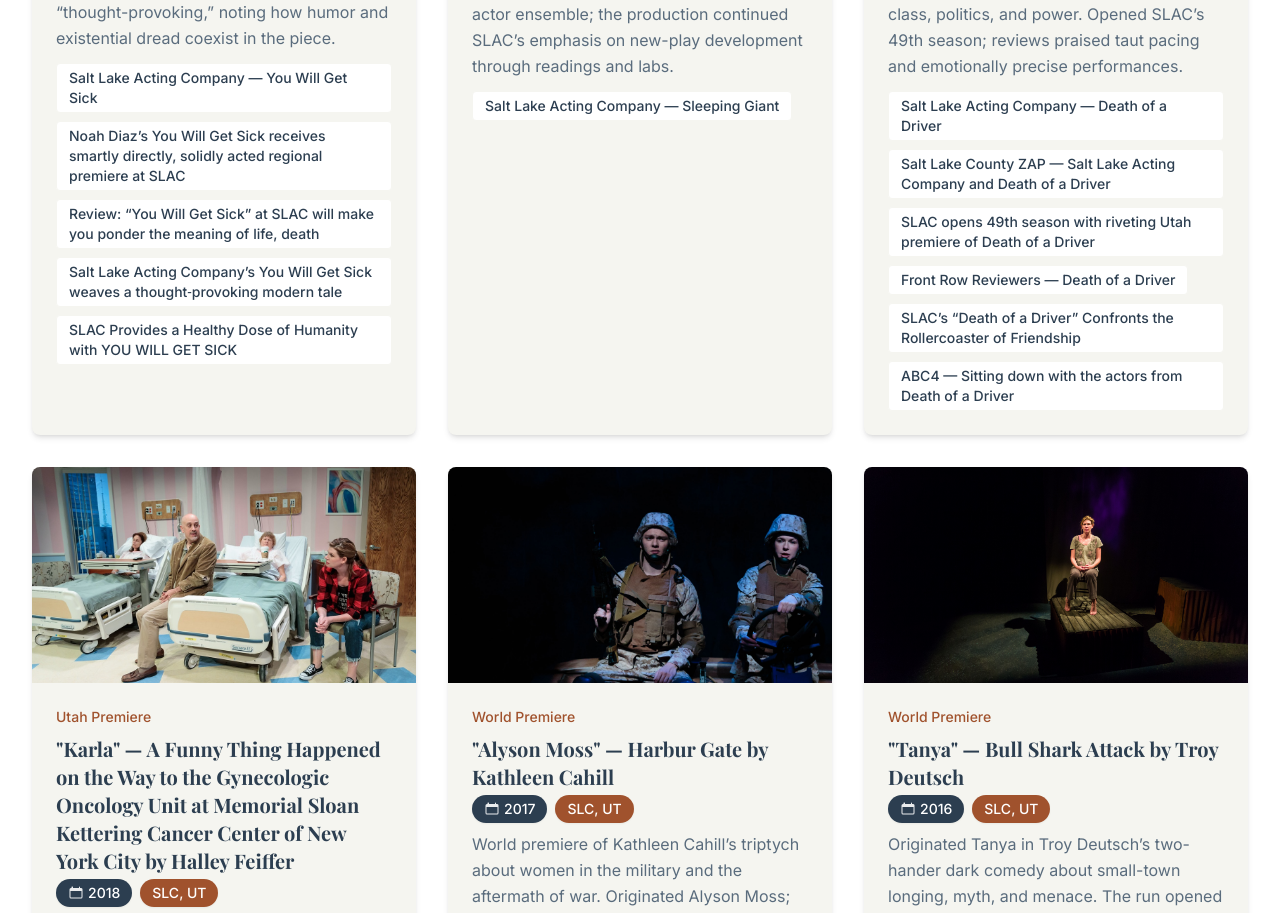
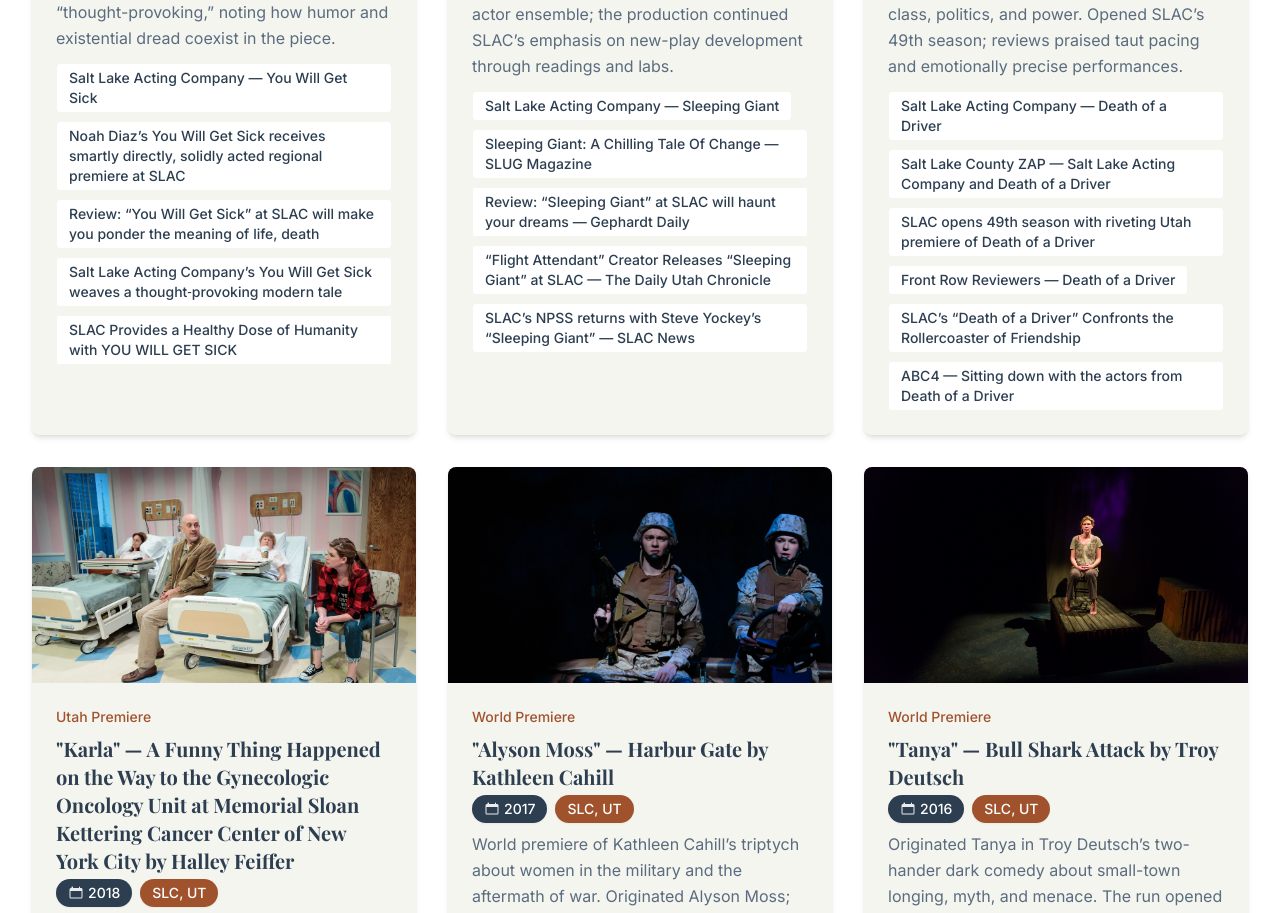
Before and after one commit to topher416/cstokeswylie, a React (Vite) app: page / in a window 1280 px wide. Shown: the part 5409-6322 px from the top of the page. Built offline with nearby package versions, Linux system fonts and the light colour scheme.

Commit message:
content(portfolio): add Sleeping Giant links with real headlines (SLUG, Gephardt Daily, Daily Utah Chronicle, SLAC News)

```diff
--- a/src/components/Portfolio.jsx
+++ b/src/components/Portfolio.jsx
@@ -64,6 +64,10 @@ const Portfolio = () => {
         'Steve Yockey’s surreal, darkly comic mosaic about belief and the monsters we wake. Originated multiple characters in a four-actor ensemble; the production continued SLAC’s emphasis on new-play development through readings and labs.',
       links: [
         { href: 'https://www.saltlakeactingcompany.org/2022-2023/item/1632-sleeping-giant', label: 'Salt Lake Acting Company — Sleeping Giant' },
+        { href: 'https://www.slugmag.com/arts/art/performance-theatre/sleeping-giant-a-supernatural-tale-about-change-and-the-unknown/', label: 'Sleeping Giant: A Chilling Tale Of Change — SLUG Magazine' },
+        { href: 'https://gephardtdaily.com/local/review-sleeping-giant-at-salt-lake-acting-company-will-haunt-your-dreams/', label: 'Review: “Sleeping Giant” at SLAC will haunt your dreams — Gephardt Daily' },
+        { href: 'https://dailyutahchronicle.com/2022/09/25/slac-sleeping-giant/', label: '“Flight Attendant” Creator Releases “Sleeping Giant” at SLAC — The Daily Utah Chronicle' },
+        { href: 'https://www.saltlakeactingcompany.org/about/latest-news/item/1622-npss-sleeping-giant', label: 'SLAC’s NPSS returns with Steve Yockey’s “Sleeping Giant” — SLAC News' },
       ],
     },
     {
```
